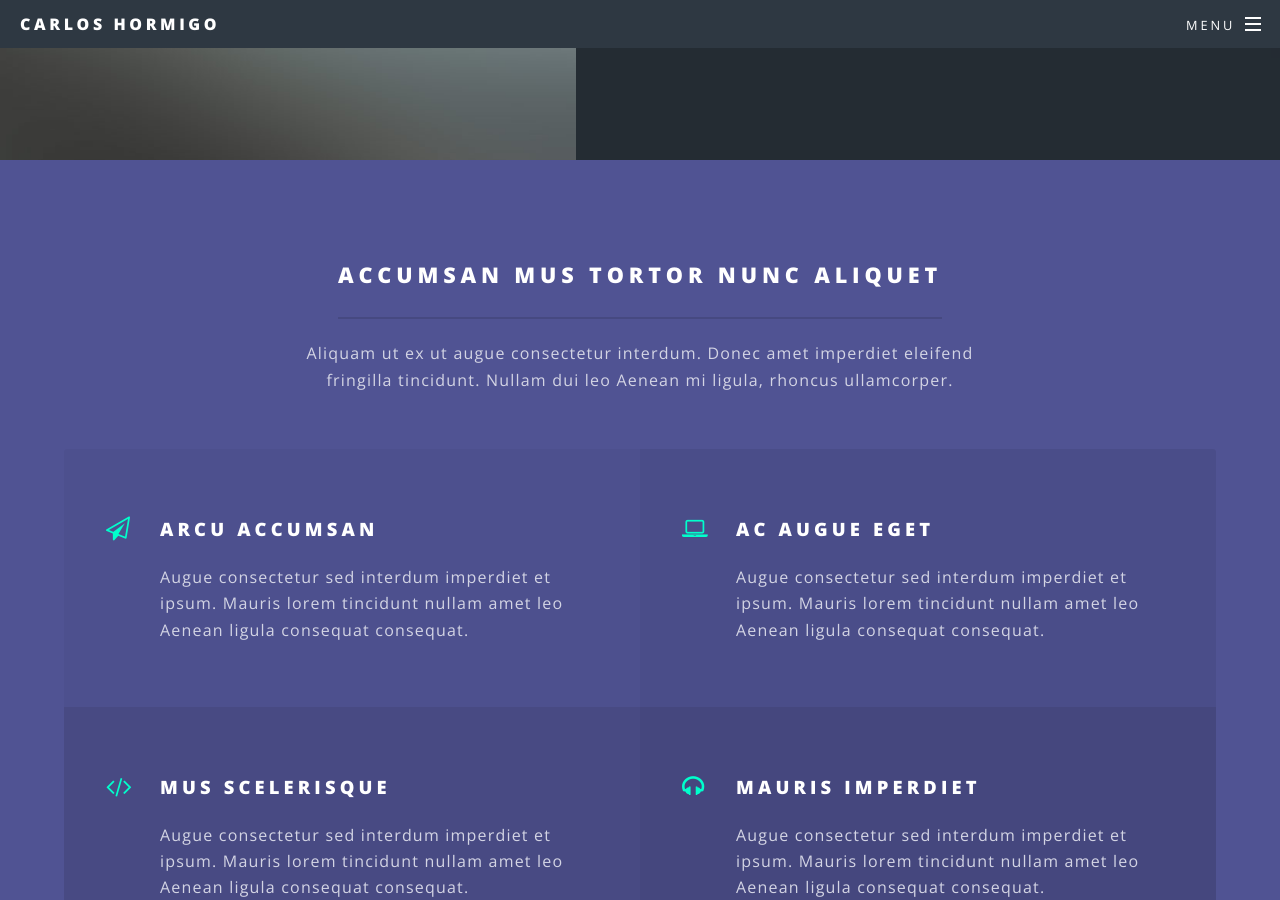
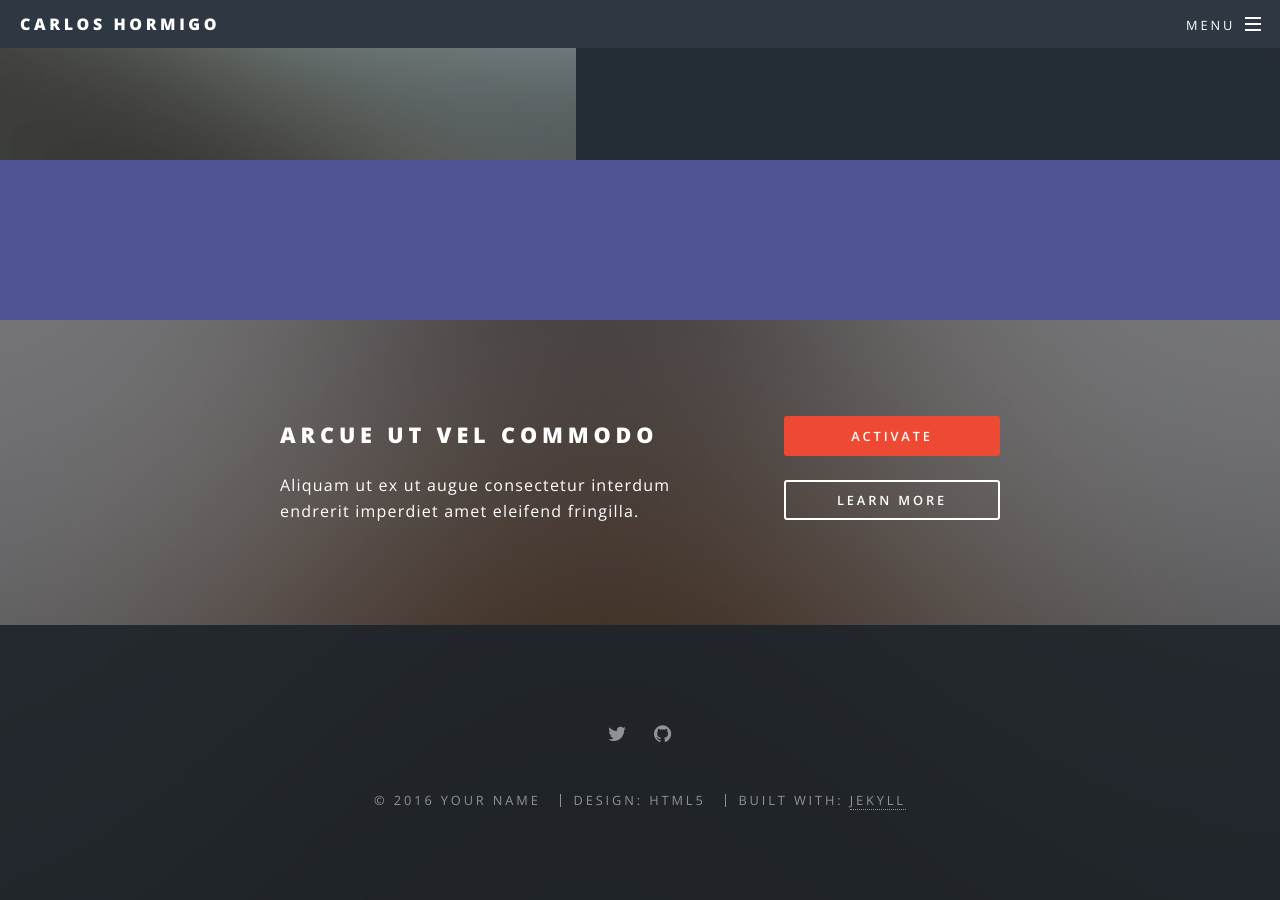
Before and after one commit to Chumachos/Chumachos.github.io, a Jekyll site: the page built from index.html, in a window 1280 px wide and 900 px high, scrolled down 2483 px. Built offline with Jekyll 4.4.1, drawn with Linux system fonts in a browser that asks for light colours; some of the changed text lies outside the part shown.

Commit message:
Edition v2

```diff
--- a/_includes/header.html
+++ b/_includes/header.html
@@ -13,8 +13,8 @@
             <li><a href="{{ my_page.url | prepend: site.baseurl }}">{{ my_page.title }}</a></li>
             {% endif %}
             {% endfor %}
-            <li><a href="#">Home</a></li>
-            <li><a href="#">About me</a></li>
+            <!--<li><a href="#">Home</a></li>
+            <li><a href="#">About me</a></li>-->
             <li><a href="{{ "/feed.xml" | prepend: site.baseurl }}"
                    class="icon fa-feed"> RSS Feed</a></li>
           </ul>
--- a/_layouts/page.html
+++ b/_layouts/page.html
@@ -5,7 +5,7 @@ layout: default
 
   <header>
     <h2>{{ page.title }}</h2>
-    <p>Aliquam ut ex ut interdum donec amet imperdiet eleifend</p>
+    <p>_layouts page.html</p>
   </header>
 
   <section class="wrapper style5">
--- a/index.html
+++ b/index.html
@@ -57,7 +57,7 @@ layout: landing
 
 				<!-- Three -->
 					<section id="three" class="wrapper style3 special">
-						<div class="inner">
+						<!--<div class="inner">
 							<header class="major">
 								<h2>Accumsan mus tortor nunc aliquet</h2>
 								<p>Aliquam ut ex ut augue consectetur interdum. Donec amet imperdiet eleifend<br />
@@ -89,7 +89,7 @@ layout: landing
 									<p>Augue consectetur sed interdum imperdiet et ipsum. Mauris lorem tincidunt nullam amet leo Aenean ligula consequat consequat.</p>
 								</li>
 							</ul>
-						</div>
+						</div>-->
 					</section>
 
 				<!-- CTA -->
```
